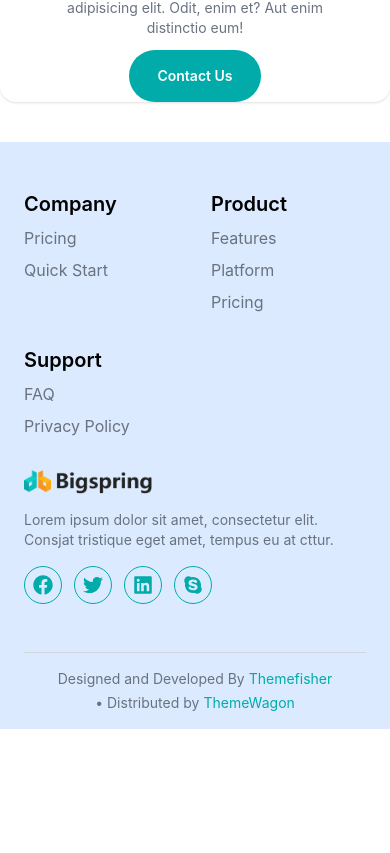
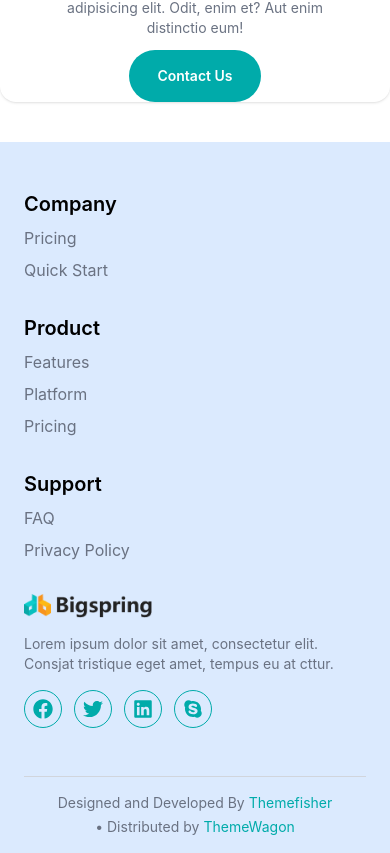
Before and after one commit to Asildar-Hajiyev/bigspring, a React (Vite) app: page / in a window 390 px wide. Shown: the part 4969-5822 px from the top of the page. Before the commit the page ends 5698 px from the top, so only its background shows below. Built offline with nearby package versions, Linux system fonts and the light colour scheme.

Commit message:
End Fix Project

```diff
--- a/src/Footer.jsx
+++ b/src/Footer.jsx
@@ -1,12 +1,13 @@
-import logo from './assets/logo.png'
+import logo from "./assets/logo.png";
 import { FaFacebook } from "react-icons/fa";
 import { FaTwitter } from "react-icons/fa";
 import { FaLinkedin } from "react-icons/fa";
 import { FaSkype } from "react-icons/fa";
 function Footer() {
-  return <footer className="bg-blue-100">
+  return (
+    <footer className="bg-blue-100">
   <div className="container mx-auto px-6">
-    <div className="grid grid-cols-2 lg:grid-cols-4 gap-8 py-12">
+    <div className="grid grid-cols-1 sm:grid-cols-2 lg:grid-cols-4 gap-8 py-12">
 
       <div className="flex flex-col gap-2">
         <h3 className="font-semibold text-xl">Company</h3>
@@ -27,33 +28,38 @@ function Footer() {
         <a href="#" className="text-gray-500 hover:text-[#00ABAA]">Privacy Policy</a>
       </div>
 
-      <div className="flex flex-col gap-4 col-span-2 lg:col-span-1">
+      <div className="flex flex-col gap-4 sm:col-span-2 lg:col-span-1">
         <img src={logo} alt="" className="w-32" />
-        <p className="text-gray-500 text-sm">Lorem ipsum dolor sit amet, consectetur elit. Consjat tristique eget amet, tempus eu at cttur.</p>
-        <ul className="flex items-center gap-3">
+        <p className="text-gray-500 text-sm">
+          Lorem ipsum dolor sit amet, consectetur elit. Consjat tristique eget amet, tempus eu at cttur.
+        </p>
         <ul className="flex items-center gap-3">
           <li className="border p-2 rounded-full border-[#00ABAA] duration-300 hover:scale-125 cursor-pointer hover:bg-[#00ABAA] group text-xl">
-    <FaFacebook className="text-[#00ABAA] group-hover:text-white duration-300"/>
+            <FaFacebook className="text-[#00ABAA] group-hover:text-white duration-300" />
           </li>
           <li className="border p-2 rounded-full border-[#00ABAA] duration-300 hover:scale-125 cursor-pointer hover:bg-[#00ABAA] group text-xl">
-    <FaTwitter className="text-[#00ABAA] group-hover:text-white duration-300"/>
+            <FaTwitter className="text-[#00ABAA] group-hover:text-white duration-300" />
           </li>
           <li className="border p-2 rounded-full border-[#00ABAA] duration-300 hover:scale-125 cursor-pointer hover:bg-[#00ABAA] group text-xl">
-    <FaLinkedin className="text-[#00ABAA] group-hover:text-white duration-300"/>
+            <FaLinkedin className="text-[#00ABAA] group-hover:text-white duration-300" />
           </li>
           <li className="border p-2 rounded-full border-[#00ABAA] duration-300 hover:scale-125 cursor-pointer hover:bg-[#00ABAA] group text-xl">
-    <FaSkype className="text-[#00ABAA] group-hover:text-white duration-300"/>
+            <FaSkype className="text-[#00ABAA] group-hover:text-white duration-300" />
           </li>
-</ul></ul>
+        </ul>
       </div>
 
     </div>
 
     <p className="flex flex-wrap items-center justify-center gap-1 border-t border-gray-300 py-4 text-sm text-gray-500 text-center">
-      Designed and Developed By <a href="#" className="text-[#00ABAA]">Themefisher</a> • Distributed by <a href="#" className="text-[#00ABAA]">ThemeWagon</a>
+      Designed and Developed By{" "}
+      <a href="#" className="text-[#00ABAA]">Themefisher</a>{" "}
+      • Distributed by{" "}
+      <a href="#" className="text-[#00ABAA]">ThemeWagon</a>
     </p>
   </div>
 </footer>
+  );
 }
 
 export default Footer;
--- a/src/Header.jsx
+++ b/src/Header.jsx
@@ -11,18 +11,18 @@ function Header() {
           </a>
 
           <ul className="hidden md:flex items-center gap-8 text-sm font-medium text-gray-600">
-            <li className="hover:text-blue-600 transition-colors duration-200"><a href="#">Home</a></li>
-            <li className="hover:text-blue-600 transition-colors duration-200"><a href="#">Blog</a></li>
-            <li className="hover:text-blue-600 transition-colors duration-200"><a href="#">Pricing</a></li>
-            <li className="hover:text-blue-600 transition-colors duration-200"><a href="#">Contact</a></li>
-            <li className="hover:text-blue-600 transition-colors duration-200"><a href="#">FAQ</a></li>
+            <li className="hover:text-[#00ABAA] transition-colors duration-200"><a href="#">Home</a></li>
+            <li className="hover:text-[#00ABAA] transition-colors duration-200"><a href="#">Blog</a></li>
+            <li className="hover:text-[#00ABAA] transition-colors duration-200"><a href="#">Pricing</a></li>
+            <li className="hover:text-[#00ABAA] transition-colors duration-200"><a href="#">Contact</a></li>
+            <li className="hover:text-[#00ABAA] transition-colors duration-200"><a href="#">FAQ</a></li>
           </ul>
 
           <button className="hidden md:inline-flex items-center px-5 py-2 rounded-full bg-[#00ABAA] text-white text-sm font-semibold transition-transform duration-300 hover:scale-105">
             Get Started
           </button>
 
-          <HiBars4 className="md:hidden text-2xl text-gray-700 cursor-pointer hover:text-blue-600 transition-colors duration-200" />
+          <HiBars4 className="md:hidden text-2xl text-gray-700 cursor-pointer hover:text-[#00ABAA] transition-colors duration-200" />
         </div>
       </header>
     </>
```
Lines whose indentation alone changed are shown as unchanged.
